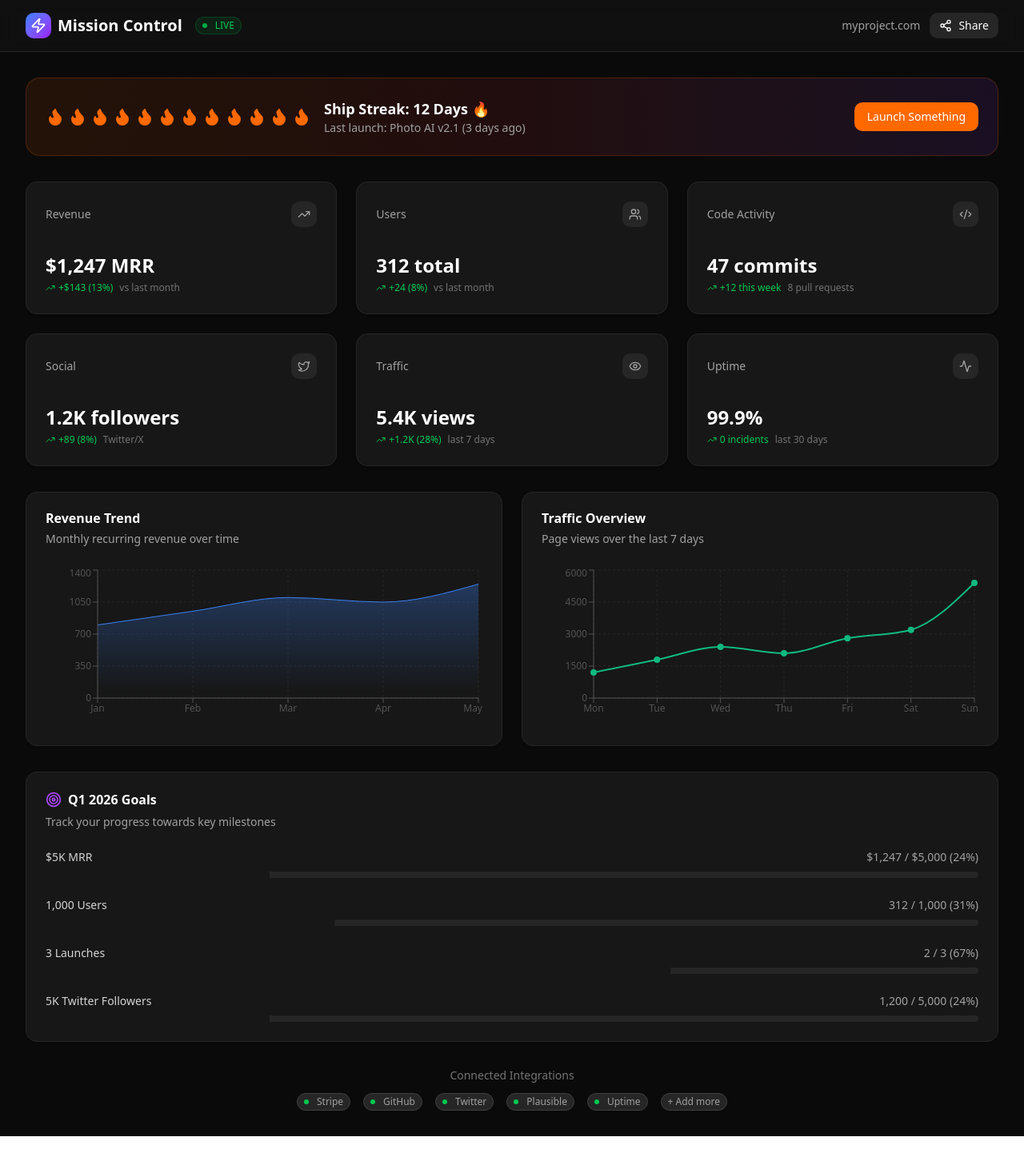
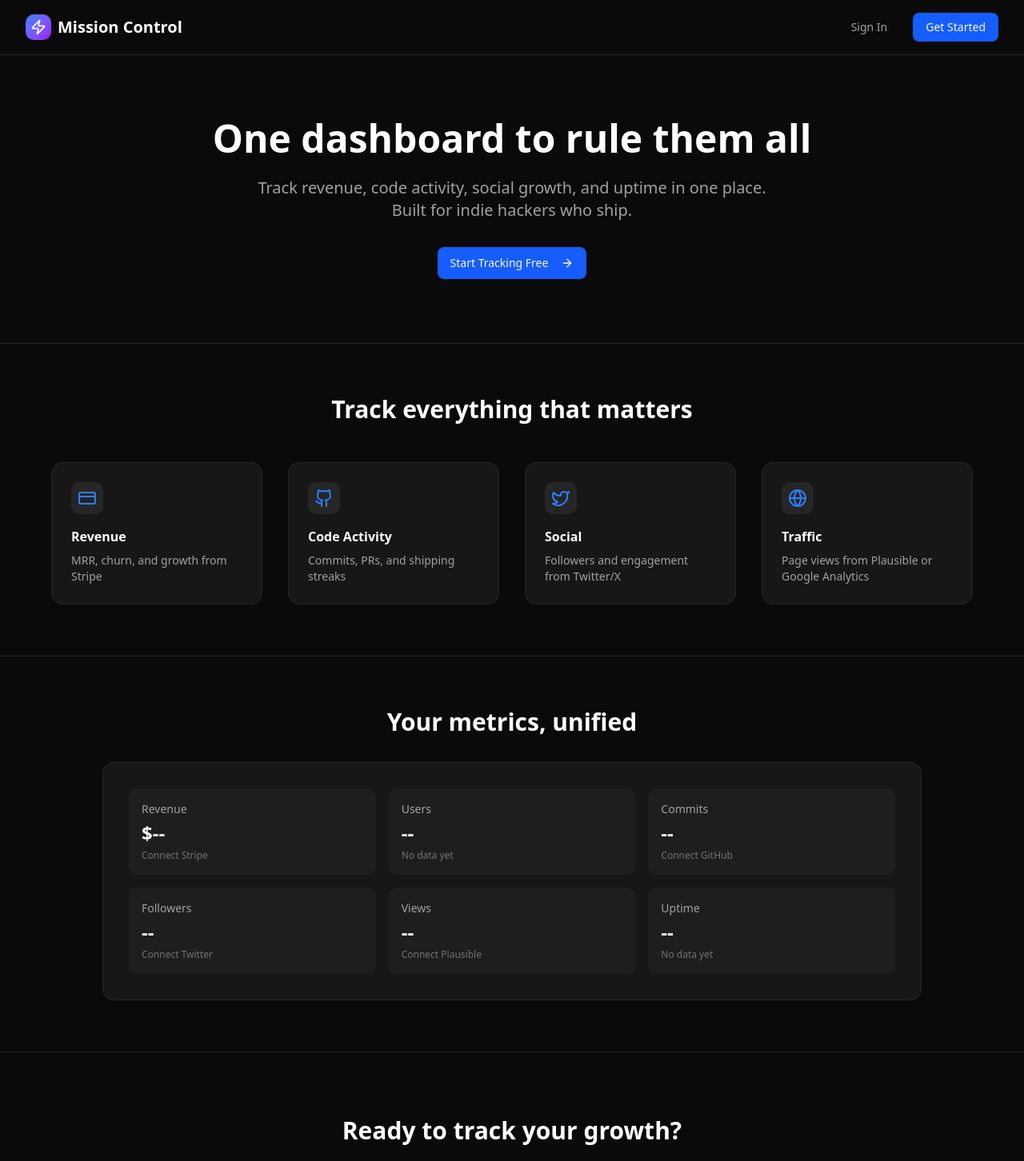
Before and after one commit to itisrmk/mission-control, a Next.js app: page / in a window 1280 px wide. Shown: the top 1452 px of the page at 80% size. Before the commit the page ends 1421 px from the top, so only its background shows below. Built offline with nearby package versions, Linux system fonts and the light colour scheme.

Commit message:
Fix landing page - remove all fake data, show empty states

```diff
--- a/src/app/page.tsx
+++ b/src/app/page.tsx
@@ -1,306 +1,152 @@
-"use client";
+import Link from 'next/link'
+import { Button } from '@/components/ui/button'
+import {
+  Zap,
+  ArrowRight,
+  BarChart3,
+  Github,
+  Twitter,
+  CreditCard,
+  Globe
+} from 'lucide-react'
 
-import { Card, CardContent, CardDescription, CardHeader, CardTitle } from "@/components/ui/card";
-import { Progress } from "@/components/ui/progress";
-import { Badge } from "@/components/ui/badge";
-import { Tabs, TabsContent, TabsList, TabsTrigger } from "@/components/ui/tabs";
-import {
-  TrendingUp,
-  TrendingDown,
-  Users,
-  Code2,
-  Twitter,
-  Eye,
-  Activity,
-  Flame,
-  Rocket,
-  Target,
-  Share2,
-  Zap
-} from "lucide-react";
-import {
-  LineChart,
-  Line,
-  XAxis,
-  YAxis,
-  CartesianGrid,
-  Tooltip,
-  ResponsiveContainer,
-  AreaChart,
-  Area
-} from "recharts";
-
-const revenueData = [
-  { name: "Jan", value: 800 },
-  { name: "Feb", value: 950 },
-  { name: "Mar", value: 1100 },
-  { name: "Apr", value: 1050 },
-  { name: "May", value: 1247 },
-];
-
-const trafficData = [
-  { name: "Mon", views: 1200 },
-  { name: "Tue", views: 1800 },
-  { name: "Wed", views: 2400 },
-  { name: "Thu", views: 2100 },
-  { name: "Fri", views: 2800 },
-  { name: "Sat", views: 3200 },
-  { name: "Sun", views: 5400 },
-];
-
-interface MetricCardProps {
-  title: string;
-  value: string;
-  change: string;
-  changeType: "positive" | "negative" | "neutral";
-  icon: React.ReactNode;
-  subtitle?: string;
-}
-
-function MetricCard({ title, value, change, changeType, icon, subtitle }: MetricCardProps) {
-  const changeColors = {
-    positive: "text-green-500",
-    negative: "text-red-500",
-    neutral: "text-gray-500",
-  };
-
-  const ChangeIcon = changeType === "positive" ? TrendingUp : changeType === "negative" ? TrendingDown : Activity;
-
-  return (
-    <Card className="bg-neutral-900 border-neutral-800">
-      <CardHeader className="flex flex-row items-center justify-between space-y-0 pb-2">
-        <CardTitle className="text-sm font-medium text-neutral-400">{title}</CardTitle>
-        <div className="h-8 w-8 rounded-lg bg-neutral-800 flex items-center justify-center text-neutral-400">
-          {icon}
-        </div>
-      </CardHeader>
-      <CardContent>
-        <div className="text-2xl font-bold text-white">{value}</div>
-        <div className="flex items-center text-xs mt-1">
-          <ChangeIcon className={`h-3 w-3 mr-1 ${changeColors[changeType]}`} />
-          <span className={changeColors[changeType]}>{change}</span>
-          {subtitle && <span className="text-neutral-500 ml-2">{subtitle}</span>}
-        </div>
-      </CardContent>
-    </Card>
-  );
-}
-
-export default function Dashboard() {
+export default function LandingPage() {
   return (
     <div className="min-h-screen bg-neutral-950 text-white">
       {/* Header */}
-      <header className="border-b border-neutral-800 bg-neutral-900/50 backdrop-blur-sm sticky top-0 z-50">
+      <header className="border-b border-neutral-800">
         <div className="max-w-7xl mx-auto px-4 sm:px-6 lg:px-8 py-4">
           <div className="flex items-center justify-between">
-            <div className="flex items-center space-x-4">
             <div className="flex items-center space-x-2">
               <div className="h-8 w-8 rounded-lg bg-gradient-to-br from-blue-500 to-purple-600 flex items-center justify-center">
                 <Zap className="h-5 w-5 text-white" />
               </div>
               <h1 className="text-xl font-bold">Mission Control</h1>
             </div>
-              <Badge variant="secondary" className="bg-green-500/10 text-green-500 border-green-500/20">
-                <span className="h-1.5 w-1.5 rounded-full bg-green-500 mr-1.5 animate-pulse" />
-                LIVE
-              </Badge>
-            </div>
-            <div className="flex items-center space-x-3">
-              <span className="text-sm text-neutral-400">myproject.com</span>
-              <button className="flex items-center space-x-2 px-3 py-1.5 rounded-lg bg-neutral-800 hover:bg-neutral-700 transition-colors text-sm">
-                <Share2 className="h-4 w-4" />
-                <span>Share</span>
-              </button>
+            <div className="flex items-center space-x-4">
+              <Link href="/api/auth/signin">
+                <Button variant="ghost" className="text-neutral-400 hover:text-white">
+                  Sign In
+                </Button>
+              </Link>
+              <Link href="/api/auth/signin">
+                <Button className="bg-blue-600 hover:bg-blue-700">
+                  Get Started
+                </Button>
+              </Link>
             </div>
           </div>
         </div>
       </header>
 
-      <main className="max-w-7xl mx-auto px-4 sm:px-6 lg:px-8 py-8">
-        {/* Ship Streak Banner */}
-        <div className="mb-8 p-6 rounded-2xl bg-gradient-to-r from-orange-500/10 via-red-500/10 to-purple-500/10 border border-orange-500/20">
-          <div className="flex items-center justify-between">
-            <div className="flex items-center space-x-4">
-              <div className="flex space-x-1">
-                {Array.from({ length: 12 }).map((_, i) => (
-                  <Flame key={i} className="h-6 w-6 text-orange-500 fill-orange-500" />
+      {/* Hero */}
+      <section className="py-20 px-4">
+        <div className="max-w-4xl mx-auto text-center">
+          <h1 className="text-5xl font-bold mb-6">
+            One dashboard to rule them all
+          </h1>
+          <p className="text-xl text-neutral-400 mb-8 max-w-2xl mx-auto">
+            Track revenue, code activity, social growth, and uptime in one place.
+            Built for indie hackers who ship.
+          </p>
+          <div className="flex justify-center space-x-4">
+            <Link href="/api/auth/signin">
+              <Button size="lg" className="bg-blue-600 hover:bg-blue-700">
+                Start Tracking Free
+                <ArrowRight className="h-4 w-4 ml-2" />
+              </Button>
+            </Link>
+          </div>
+        </div>
+      </section>
+
+      {/* Features */}
+      <section className="py-16 px-4 border-t border-neutral-800">
+        <div className="max-w-6xl mx-auto">
+          <h2 className="text-3xl font-bold text-center mb-12">Track everything that matters</h2>
+
+          <div className="grid grid-cols-1 md:grid-cols-2 lg:grid-cols-4 gap-8">
+            <FeatureCard
+              icon={<CreditCard className="h-6 w-6" />}
+              title="Revenue"
+              description="MRR, churn, and growth from Stripe"
+            />
+            <FeatureCard
+              icon={<Github className="h-6 w-6" />}
+              title="Code Activity"
+              description="Commits, PRs, and shipping streaks"
+            />
+            <FeatureCard
+              icon={<Twitter className="h-6 w-6" />}
+              title="Social"
+              description="Followers and engagement from Twitter/X"
+            />
+            <FeatureCard
+              icon={<Globe className="h-6 w-6" />}
+              title="Traffic"
+              description="Page views from Plausible or Google Analytics"
+            />
+          </div>
+        </div>
+      </section>
+
+      {/* Dashboard Preview */}
+      <section className="py-16 px-4 border-t border-neutral-800">
+        <div className="max-w-5xl mx-auto">
+          <h2 className="text-3xl font-bold text-center mb-8">Your metrics, unified</h2>
+          <div className="bg-neutral-900 rounded-xl border border-neutral-800 p-8">
+            <div className="grid grid-cols-2 md:grid-cols-3 gap-4">
+              {[
+                { label: 'Revenue', value: '$--', sub: 'Connect Stripe' },
+                { label: 'Users', value: '--', sub: 'No data yet' },
+                { label: 'Commits', value: '--', sub: 'Connect GitHub' },
+                { label: 'Followers', value: '--', sub: 'Connect Twitter' },
+                { label: 'Views', value: '--', sub: 'Connect Plausible' },
+                { label: 'Uptime', value: '--', sub: 'No data yet' },
+              ].map((metric) => (
+                <div key={metric.label} className="bg-neutral-800/50 rounded-lg p-4">
+                  <p className="text-sm text-neutral-400 mb-1">{metric.label}</p>
+                  <p className="text-2xl font-bold">{metric.value}</p>
+                  <p className="text-xs text-neutral-500 mt-1">{metric.sub}</p>
+                </div>
               ))}
             </div>
-              <div>
-                <h2 className="text-lg font-semibold">Ship Streak: 12 Days 🔥</h2>
-                <p className="text-neutral-400 text-sm">Last launch: Photo AI v2.1 (3 days ago)</p>
           </div>
         </div>
-            <button className="px-4 py-2 rounded-lg bg-orange-500 hover:bg-orange-600 transition-colors text-sm font-medium">
-              Launch Something
-            </button>
+      </section>
+
+      {/* CTA */}
+      <section className="py-20 px-4 border-t border-neutral-800">
+        <div className="max-w-4xl mx-auto text-center">
+          <h2 className="text-3xl font-bold mb-4">Ready to track your growth?</h2>
+          <p className="text-neutral-400 mb-8">Free for personal use. No credit card required.</p>
+          <Link href="/api/auth/signin">
+            <Button size="lg" className="bg-blue-600 hover:bg-blue-700">
+              Get Started Free
+              <ArrowRight className="h-4 w-4 ml-2" />
+            </Button>
+          </Link>
         </div>
+      </section>
+
+      {/* Footer */}
+      <footer className="py-8 px-4 border-t border-neutral-800">
+        <div className="max-w-7xl mx-auto text-center text-neutral-500 text-sm">
+          <p>© 2026 Mission Control. Built for indie hackers.</p>
         </div>
+      </footer>
+    </div>
+  )
+}
 
-        {/* Metrics Grid */}
-        <div className="grid grid-cols-1 md:grid-cols-2 lg:grid-cols-3 gap-6 mb-8">
-          <MetricCard
-            title="Revenue"
-            value="$1,247 MRR"
-            change="+$143 (13%)"
-            changeType="positive"
-            icon={<TrendingUp className="h-4 w-4" />}
-            subtitle="vs last month"
-          />
-          <MetricCard
-            title="Users"
-            value="312 total"
-            change="+24 (8%)"
-            changeType="positive"
-            icon={<Users className="h-4 w-4" />}
-            subtitle="vs last month"
-          />
-          <MetricCard
-            title="Code Activity"
-            value="47 commits"
-            change="+12 this week"
-            changeType="positive"
-            icon={<Code2 className="h-4 w-4" />}
-            subtitle="8 pull requests"
-          />
-          <MetricCard
-            title="Social"
-            value="1.2K followers"
-            change="+89 (8%)"
-            changeType="positive"
-            icon={<Twitter className="h-4 w-4" />}
-            subtitle="Twitter/X"
-          />
-          <MetricCard
-            title="Traffic"
-            value="5.4K views"
-            change="+1.2K (28%)"
-            changeType="positive"
-            icon={<Eye className="h-4 w-4" />}
-            subtitle="last 7 days"
-          />
-          <MetricCard
-            title="Uptime"
-            value="99.9%"
-            change="0 incidents"
-            changeType="positive"
-            icon={<Activity className="h-4 w-4" />}
-            subtitle="last 30 days"
-          />
+function FeatureCard({ icon, title, description }: { icon: React.ReactNode; title: string; description: string }) {
+  return (
+    <div className="bg-neutral-900 rounded-xl border border-neutral-800 p-6">
+      <div className="h-10 w-10 rounded-lg bg-neutral-800 flex items-center justify-center text-blue-500 mb-4">
+        {icon}
       </div>
-
-        {/* Charts & Goals Section */}
-        <div className="grid grid-cols-1 lg:grid-cols-2 gap-6">
-          {/* Revenue Chart */}
-          <Card className="bg-neutral-900 border-neutral-800">
-            <CardHeader>
-              <CardTitle className="text-white">Revenue Trend</CardTitle>
-              <CardDescription className="text-neutral-400">Monthly recurring revenue over time</CardDescription>
-            </CardHeader>
-            <CardContent>
-              <ResponsiveContainer width="100%" height={200}>
-                <AreaChart data={revenueData}>
-                  <defs>
-                    <linearGradient id="colorRevenue" x1="0" y1="0" x2="0" y2="1">
-                      <stop offset="5%" stopColor="#3b82f6" stopOpacity={0.3}/>
-                      <stop offset="95%" stopColor="#3b82f6" stopOpacity={0}/>
-                    </linearGradient>
-                  </defs>
-                  <CartesianGrid strokeDasharray="3 3" stroke="#262626" />
-                  <XAxis dataKey="name" stroke="#525252" fontSize={12} />
-                  <YAxis stroke="#525252" fontSize={12} />
-                  <Tooltip
-                    contentStyle={{ backgroundColor: '#171717', border: '1px solid #262626' }}
-                    labelStyle={{ color: '#a3a3a3' }}
-                  />
-                  <Area type="monotone" dataKey="value" stroke="#3b82f6" fillOpacity={1} fill="url(#colorRevenue)" />
-                </AreaChart>
-              </ResponsiveContainer>
-            </CardContent>
-          </Card>
-
-          {/* Traffic Chart */}
-          <Card className="bg-neutral-900 border-neutral-800">
-            <CardHeader>
-              <CardTitle className="text-white">Traffic Overview</CardTitle>
-              <CardDescription className="text-neutral-400">Page views over the last 7 days</CardDescription>
-            </CardHeader>
-            <CardContent>
-              <ResponsiveContainer width="100%" height={200}>
-                <LineChart data={trafficData}>
-                  <CartesianGrid strokeDasharray="3 3" stroke="#262626" />
-                  <XAxis dataKey="name" stroke="#525252" fontSize={12} />
-                  <YAxis stroke="#525252" fontSize={12} />
-                  <Tooltip
-                    contentStyle={{ backgroundColor: '#171717', border: '1px solid #262626' }}
-                    labelStyle={{ color: '#a3a3a3' }}
-                  />
-                  <Line type="monotone" dataKey="views" stroke="#10b981" strokeWidth={2} dot={{ fill: '#10b981' }} />
-                </LineChart>
-              </ResponsiveContainer>
-            </CardContent>
-          </Card>
+      <h3 className="font-semibold mb-2">{title}</h3>
+      <p className="text-sm text-neutral-400">{description}</p>
     </div>
-
-        {/* Goals Section */}
-        <div className="mt-8">
-          <Card className="bg-neutral-900 border-neutral-800">
-            <CardHeader>
-              <div className="flex items-center space-x-2">
-                <Target className="h-5 w-5 text-purple-500" />
-                <CardTitle className="text-white">Q1 2026 Goals</CardTitle>
-              </div>
-              <CardDescription className="text-neutral-400">Track your progress towards key milestones</CardDescription>
-            </CardHeader>
-            <CardContent className="space-y-6">
-              <div className="space-y-2">
-                <div className="flex justify-between text-sm">
-                  <span className="text-neutral-300">$5K MRR</span>
-                  <span className="text-neutral-400">$1,247 / $5,000 (24%)</span>
-                </div>
-                <Progress value={24} className="h-2 bg-neutral-800" />
-              </div>
-              <div className="space-y-2">
-                <div className="flex justify-between text-sm">
-                  <span className="text-neutral-300">1,000 Users</span>
-                  <span className="text-neutral-400">312 / 1,000 (31%)</span>
-                </div>
-                <Progress value={31} className="h-2 bg-neutral-800" />
-              </div>
-              <div className="space-y-2">
-                <div className="flex justify-between text-sm">
-                  <span className="text-neutral-300">3 Launches</span>
-                  <span className="text-neutral-400">2 / 3 (67%)</span>
-                </div>
-                <Progress value={67} className="h-2 bg-neutral-800" />
-              </div>
-              <div className="space-y-2">
-                <div className="flex justify-between text-sm">
-                  <span className="text-neutral-300">5K Twitter Followers</span>
-                  <span className="text-neutral-400">1,200 / 5,000 (24%)</span>
-                </div>
-                <Progress value={24} className="h-2 bg-neutral-800" />
-              </div>
-            </CardContent>
-          </Card>
-        </div>
-
-        {/* Integrations Footer */}
-        <div className="mt-8 text-center">
-          <p className="text-sm text-neutral-500 mb-3">Connected Integrations</p>
-          <div className="flex justify-center space-x-4">
-            {["Stripe", "GitHub", "Twitter", "Plausible", "Uptime"].map((integration) => (
-              <Badge key={integration} variant="secondary" className="bg-neutral-800 text-neutral-400 border-neutral-700">
-                <span className="h-1.5 w-1.5 rounded-full bg-green-500 mr-1.5" />
-                {integration}
-              </Badge>
-            ))}
-            <Badge variant="secondary" className="bg-neutral-800 text-neutral-400 border-neutral-700 hover:bg-neutral-700 cursor-pointer">
-              + Add more
-            </Badge>
-          </div>
-        </div>
-      </main>
-    </div>
-  );
+  )
 }
```
Lines whose indentation alone changed are shown as unchanged.
